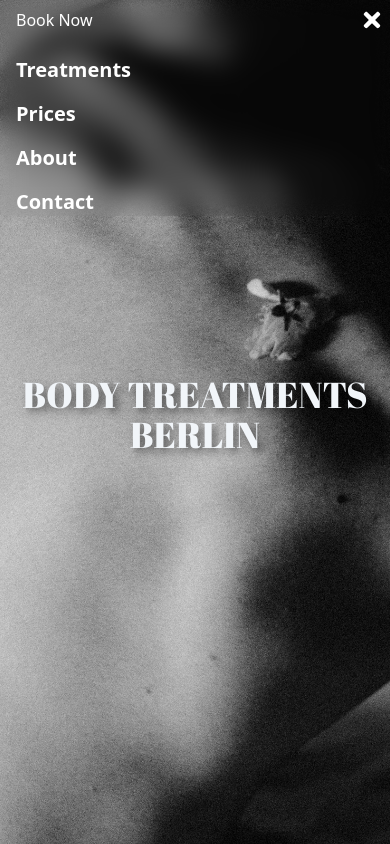
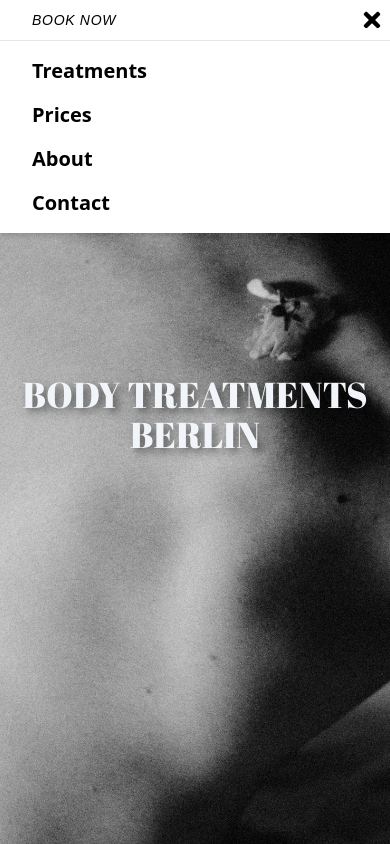
Before and after one commit to Franmg94/BodyTreatments, a React (Vite) app: page / in a window 390 px wide. Both pictures are taken after a click on the button 372 px from the left and 20 px from the top of the page. Shown: the top 844 px of the page. Built offline with nearby package versions, Linux system fonts and the light colour scheme.

Commit message:
Refactor Footer and Navbar components
- Update the copyright text in the Footer component to reflect the new business name.
- Adjust the positioning of the Navbar component for better responsiveness.
- Modify the mobile menu styling and link colors in the Navbar component.

```diff
--- a/src/components/Footer.jsx
+++ b/src/components/Footer.jsx
@@ -7,7 +7,7 @@ const Footer = () => {
       <div className="container mx-auto px-4 text-center md:text-left">
         <div className="flex flex-col md:flex-row justify-between items-center">
           <div className="mb-4 md:mb-0">
-            <p>&copy; 2024 Massage Booking System. All rights reserved.</p>
+            <p>&copy; 2024 Body Treatments Berlin. All rights reserved.</p>
           </div>
           <div className="flex space-x-4 mb-4 md:mb-0">
             <a href="/" className="hover:text-light-green">
--- a/src/components/Navbar.jsx
+++ b/src/components/Navbar.jsx
@@ -29,7 +29,7 @@ const Navbar = () => {
 
   return (
     <div>
-      <nav className="fixed left-0 right-0 lg:top-4 z-50">
+      <nav className="absolute left-0 right-0 lg:top-4 z-50">
         {/* Desktop Menu */}
         <div className="mx-auto px-8 hidden max-w-2-xl  justify-between rounded-lg gap-6 py-3 text-white lg:flex">
           <button
@@ -57,9 +57,9 @@ const Navbar = () => {
         </div>
 
         {/* Mobile Menu */}
-        <div className="rounded-lg backdrop-blur-md lg:hidden">
+        <div className="fixed w-full bg-white shadow-md lg:hidden">
           <div className="flex items-center justify-between">
-            <button onClick={toggleForm} className="pl-4 text-white">
+            <button onClick={toggleForm} className=" button-nav--mobile">
               Book Now
             </button>
             <button
@@ -67,19 +67,21 @@ const Navbar = () => {
               onClick={toggleMobileMenuOpen}
             >
               {isMobileMenuOpen ? (
-                <FaTimes className="m-2 h-6 w-5 text-white" />
+                <FaTimes className="m-2 h-6 w-5 text-black" />
               ) : (
-                <FaBars className="m-2 h-6 w-5 text-white" />
+                <FaBars className="m-2 h-6 w-5 text-black" />
               )}
             </button>
           </div>
           {isMobileMenuOpen && (
-            <ul className="ml-4 mt-4 flex flex-col gap-4 backdrop-blur-md">
+            <>
+              <div className="border-t border-gray-200"></div>
+              <ul className="ml-4  p-4 flex flex-col gap-4 ">
                 {NAVIGATION_LINKS.map((link, index) => (
                   <li key={index}>
                     <a
                       href={link.href}
-                    className="block w-full text-xl font-semibold text-white"
+                      className="block w-full text-xl font-semibold text-black"
                       onClick={(e) => handleLinkClick(e, link.href)}
                     >
                       {link.label}
@@ -87,6 +89,7 @@ const Navbar = () => {
                   </li>
                 ))}
               </ul>
+            </>
           )}
         </div>
       </nav>
--- a/tailwind.config.js
+++ b/tailwind.config.js
@@ -61,6 +61,14 @@ module.exports = {
             "@apply border-2 border-black tracking-wider uppercase py-1 px-2 hover:text-white hover:bg-black transform transition-transform duration-300":
               {},
           },
+          ".button-reserve": {
+            "@apply mt-10 border-2 border-black tracking-wider font-bold uppercase py-5 px-8 hover:text-white hover:bg-black   transform transition-transform duration-300":
+              {},
+          },
+          ".button-nav--mobile": {
+            "@apply tracking-wider text-sm italic font-heebo text-black uppercase py-2 px-8 hover:text-white hover:bg-black   transform transition-transform duration-300":
+              {},
+          },
           ".button-form": {
             "@apply border-2 border-black tracking-wider uppercase py-1 px-2 bg-black text-white hover:text-black hover:bg-white transform transition-transform duration-300":
               {},
```
Lines whose indentation alone changed are shown as unchanged.
